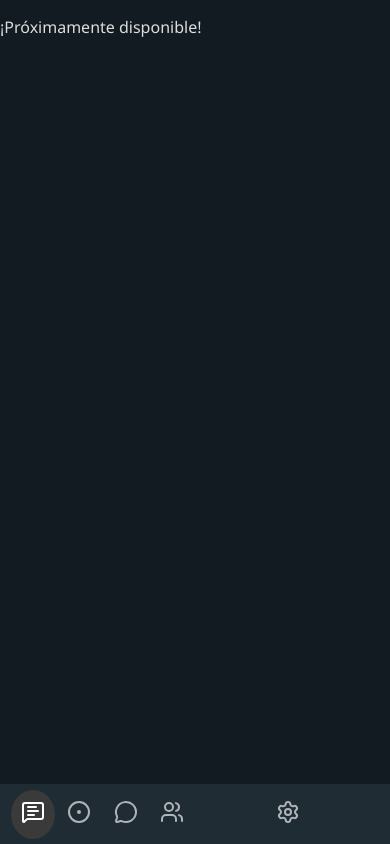
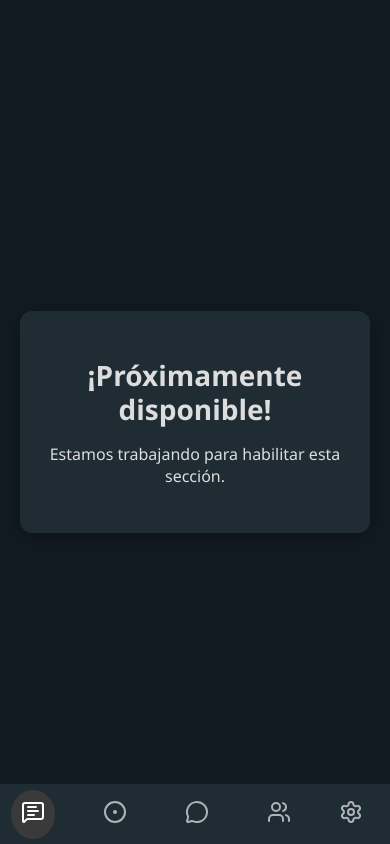
Before and after one commit to VitoLattanzi/tp-final-front-end, a React (Vite) app: page /configuracion in a window 390 px wide. Built offline with nearby package versions, Linux system fonts and the light colour scheme.

Commit message:
tp terminado

```diff
--- a/src/App.css
+++ b/src/App.css
@@ -10,6 +10,6 @@ html, body {
 .main-container {
   display: flex;
   flex-direction: row;
-  height: 100vh;
+  height: 100dvh;
   overflow: hidden;
 }
--- a/src/components/ChatList.css
+++ b/src/components/ChatList.css
@@ -9,15 +9,6 @@
     display: flex;
     flex-direction: column;
     height: 100%;
-
-
-
-    padding-top: 60px;
-    overflow-y: auto;
-    height: calc(100vh - 60px - 60px);
-
-
-
 }
 .ChatList-top {
     display: flex;
@@ -142,3 +133,35 @@
     text-overflow: ellipsis;
     margin: 0;
 }
+
+@media screen and (min-width: 768px) and (max-width: 1399px) {
+
+.ChatList {
+    font-size: 15px;
+  }
+
+  .ChatList-top-izq {
+    font-size: 20px;
+  }
+
+  .ChatList-buscador {
+    font-size: 15px;
+    padding: 8px 10px;
+  }
+
+  .ChatList-persona {
+    font-size: 15px;
+    height: 58px;
+  }
+
+  .ChatList-nombre {
+    font-size: 1em;
+  }
+
+  .ChatList-mensaje,
+  .ChatList-dia,
+  .ChatList-hora {
+    font-size: 13px;
+  }
+
+}
--- a/src/components/ChatSideBar.css
+++ b/src/components/ChatSideBar.css
@@ -1,13 +1,12 @@
 .ChatSideBar {
-    width: 60px;
-    background-color: #1f2c34;
     display: flex;
     flex-direction: column;
     justify-content: space-between;
+    align-items: center;
+    width: 60px;
+    height: 100vh;
+    background-color: #1f2c34;
     padding: 10px 0;
-    align-items: center;
-    height: 100vh;
-    position: relative;
 }
 
 .ChatSideBar-arriba,
@@ -43,26 +42,33 @@
 /* responsive */
 @media screen and (max-width: 767px) {
     .ChatSideBar {
+        display: flex;
         flex-direction: row;
         position: fixed;
         bottom: 0;
         left: 0;
         right: 0;
+        height: 60px;
         width: 100%;
-    height: 60px;
-    padding: 0 10px;
         background-color: #1f2c34;
         z-index: 999;
-    justify-content: space-between;
+        padding: 0;
     }
 
-  .ChatSideBar-arriba,
+    .ChatSideBar-arriba{
+        display: flex;
+        flex-direction: row;
+        width: 80%;
+        justify-content: space-around;
+        align-items: center;
+    }
+
     .ChatSideBar-abajo {
+        display: flex;
         flex-direction: row;
+        width: 20%;
+        justify-content: space-around;
         align-items: center;
-    justify-content: space-around;
-    width: 100%;
-    gap: 0;
     }
 
     .ChatSideBar-avatar {
--- a/src/components/ChatWindow.css
+++ b/src/components/ChatWindow.css
@@ -51,7 +51,7 @@
 .ChatWindow-header-info-contacto{
     display: flex;
     flex-direction: row;
-    align-items: center;
+    align-items: flex-start;
     gap: 10px;
 }
 
@@ -203,3 +203,28 @@
     cursor: pointer;
     color: #54656f;
 }
+
+@media screen and (min-width: 768px) and (max-width: 1399px) {
+.ChatWindow-header-nombre {
+    font-size: 15px;
+  }
+
+  .ChatWindow-header-descripcion {
+    font-size: 13px;
+  }
+
+  .ChatWindow-mensaje {
+    font-size: 13.5px;
+    max-width: 70%;
+  }
+
+  .ChatWindow-input-contenedor-msj input {
+    font-size: 15px;
+  }
+
+  .ChatWindow-icon,
+  .ChatWindow-smile-icon,
+  .ChatWindow-input-icono {
+    font-size: 20px;
+  }
+}
--- a/src/components/ContactInfo.css
+++ b/src/components/ContactInfo.css
@@ -58,3 +58,64 @@
     border-radius: 8px;
     cursor: pointer;
 }
+
+
+@media screen and (min-width: 768px) and (max-width: 1399px) {
+    .ContactInfo {
+        width: 280px;
+        font-size: 14px;
+    }
+
+    .ContactInfo-img {
+        width: 90px;
+        height: 90px;
+    }
+
+    .ContactInfo-btn {
+        font-size: 14px;
+    }
+}
+
+@media screen and (max-width: 767px) {
+    .ContactInfo {
+        position: fixed;
+        top: 0;
+        left: 0;
+        right: 0;
+        bottom: 0;
+        width: 100%;
+        height: 100%;
+        background-color: #111b21;
+        z-index: 1000;
+        overflow-y: auto;
+        display: flex;
+        flex-direction: column;
+        align-items: center;
+    }
+    .ContactInfo-img {
+        width: 120px;
+        height: 120px;
+        margin-top: 30px;
+    }
+
+    .ContactInfo-nombre {
+        font-size: 20px;
+    }
+
+    .ContactInfo-btn {
+        font-size: 16px;
+        width: 90%;
+    }
+
+    .ContactInfo-volver-btn {
+        position: absolute;
+        top: 15px;
+        left: 15px;
+        z-index: 1001;
+        background: none;
+        border: none;
+        color: white;
+        font-size: 22px;
+        cursor: pointer;
+    }
+}
--- a/src/components/Paginas/ChatPage.css
+++ b/src/components/Paginas/ChatPage.css
@@ -18,6 +18,17 @@
 
 /* responsive  */
 
+@media screen and (min-width: 768px) and (max-width: 1399px) {
+  .left-panel {
+    width: 40% !important;
+  }
+
+  .right-panel {
+    width: 70% !important;
+  }
+
+}
+
 @media screen and (max-width: 767px) {
   .left-panel,
   .right-panel {
--- a/src/components/Paginas/Comunidades.jsx
+++ b/src/components/Paginas/Comunidades.jsx
@@ -1,7 +1,10 @@
-
+import "./proximamente.css"
 const Comunidades = () =>
-<div className="comunidades">
-    <p>¡Próximamente disponible!</p>
-</div>;
+<div className="contenedor-prox">
+    <div className="grupos PROXIMAMENTE">
+        <h1>¡Próximamente disponible!</h1>
+        <p>Estamos trabajando para habilitar esta sección.</p>
+    </div>
+</div>
 
 export default Comunidades;
--- a/src/components/Paginas/Config.jsx
+++ b/src/components/Paginas/Config.jsx
@@ -1,7 +1,10 @@
-
+import "./proximamente.css"
 const Configuracion = () =>
-<div className="config">
-    <p>¡Próximamente disponible!</p>
-</div>;
+<div className="contenedor-prox">
+    <div className="grupos PROXIMAMENTE">
+        <h1>¡Próximamente disponible!</h1>
+        <p>Estamos trabajando para habilitar esta sección.</p>
+    </div>
+</div>
 
 export default Configuracion;
--- a/src/components/Paginas/Estados.jsx
+++ b/src/components/Paginas/Estados.jsx
@@ -1,7 +1,10 @@
-
+import "./proximamente.css"
 const Estados = () =>
-<div className="pagina">
-    <p>¡Próximamente disponible!</p>
-</div>;
+<div className="contenedor-prox">
+    <div className="grupos PROXIMAMENTE">
+        <h1>¡Próximamente disponible!</h1>
+        <p>Estamos trabajando para habilitar esta sección.</p>
+    </div>
+</div>
 
 export default Estados;
--- a/src/components/Paginas/Grupos.jsx
+++ b/src/components/Paginas/Grupos.jsx
@@ -1,7 +1,11 @@
+import "./proximamente.css"
 
 const Grupos = () =>
-<div className="grupos">
-    <p>¡Próximamente disponible!</p>
-</div>;
+<div className="contenedor-prox">
+    <div className="grupos PROXIMAMENTE">
+        <h1>¡Próximamente disponible!</h1>
+        <p>Estamos trabajando para habilitar esta sección.</p>
+    </div>
+</div>
 
 export default Grupos;
--- /dev/null
+++ b/src/components/Paginas/proximamente.css
@@ -0,0 +1,60 @@
+.contenedor-prox{
+    width: 100vw;
+    height: 100vh;
+    display: flex;
+    justify-content: center;
+    align-items: center;
+    background-color: #111b21;
+    color: #ddd;
+    padding: 20px;
+    box-sizing: border-box;
+}
+
+.PROXIMAMENTE{
+    width: 100%;
+    max-width: 100%;
+    max-height: 100%;
+    background-color: #1f2c34;
+    padding: 30px 20px;
+    border-radius: 12px;
+    box-shadow: 0 4px 20px rgba(0, 0, 0, 0.3);
+    text-align: center;
+    box-sizing: border-box;
+}
+
+.PROXIMAMENTE h1 {
+    font-size: 5vw;
+    margin-bottom: 10px;
+    line-height: 1.2;
+}
+
+.PROXIMAMENTE p {
+    font-size: 4vw;
+    line-height: 1.4;
+}
+
+
+@media screen and (max-width: 767px) {
+    .PROXIMAMENTE  h1 {
+        font-size: 28px;
+    }
+
+    .PROXIMAMENTE p {
+        font-size: 16px;
+    }
+}
+
+@media screen and (min-width: 1400px) {
+    .PROXIMAMENTE {
+        max-width: 600px;
+        padding: 40px;
+    }
+
+    .PROXIMAMENTE h1 {
+        font-size: 32px;
+    }
+
+    .PROXIMAMENTE p {
+        font-size: 18px;
+    }
+}
```
Lines whose indentation alone changed are shown as unchanged.
